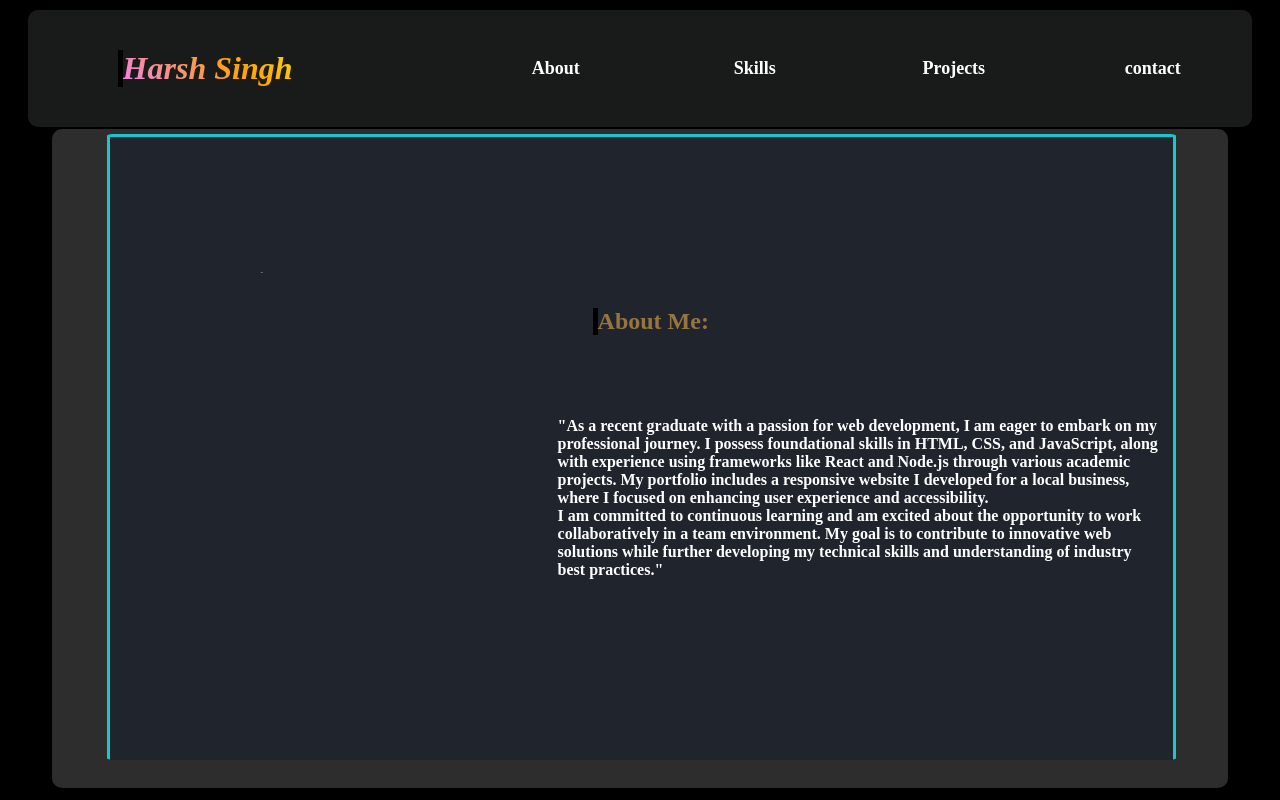
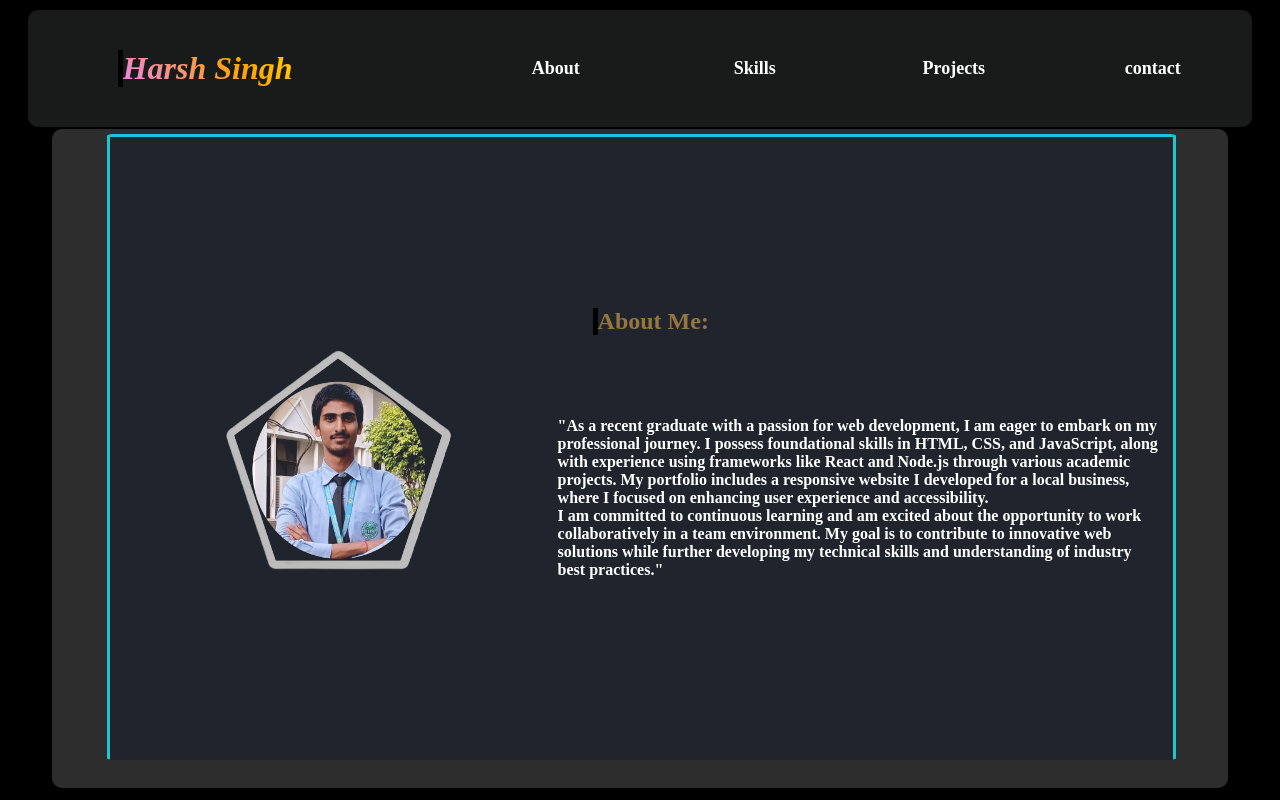
Before and after one commit to harshsingh811819/codesoft, a plain HTML site: page codesoft/Personal portfolio/About.html in a window 1280 px wide. Drawn offline with Linux system fonts and the light colour scheme.

Commit message:
Update About.html

```diff
--- a/codesoft/Personal portfolio/About.html
+++ b/codesoft/Personal portfolio/About.html
@@ -24,7 +24,7 @@
                  <section id="about">
                     <div class="aboutSection">
                             <div class="imageBox">
-                                    <img src="./project images/profile-image.png" alt="Image not found"><br>
+                                    <img src="./project images/profile-images.png" alt="Image not found"><br>
                             </div>
                             <div class="paraBox">
                                 <h1>About Me:</h1>
```
